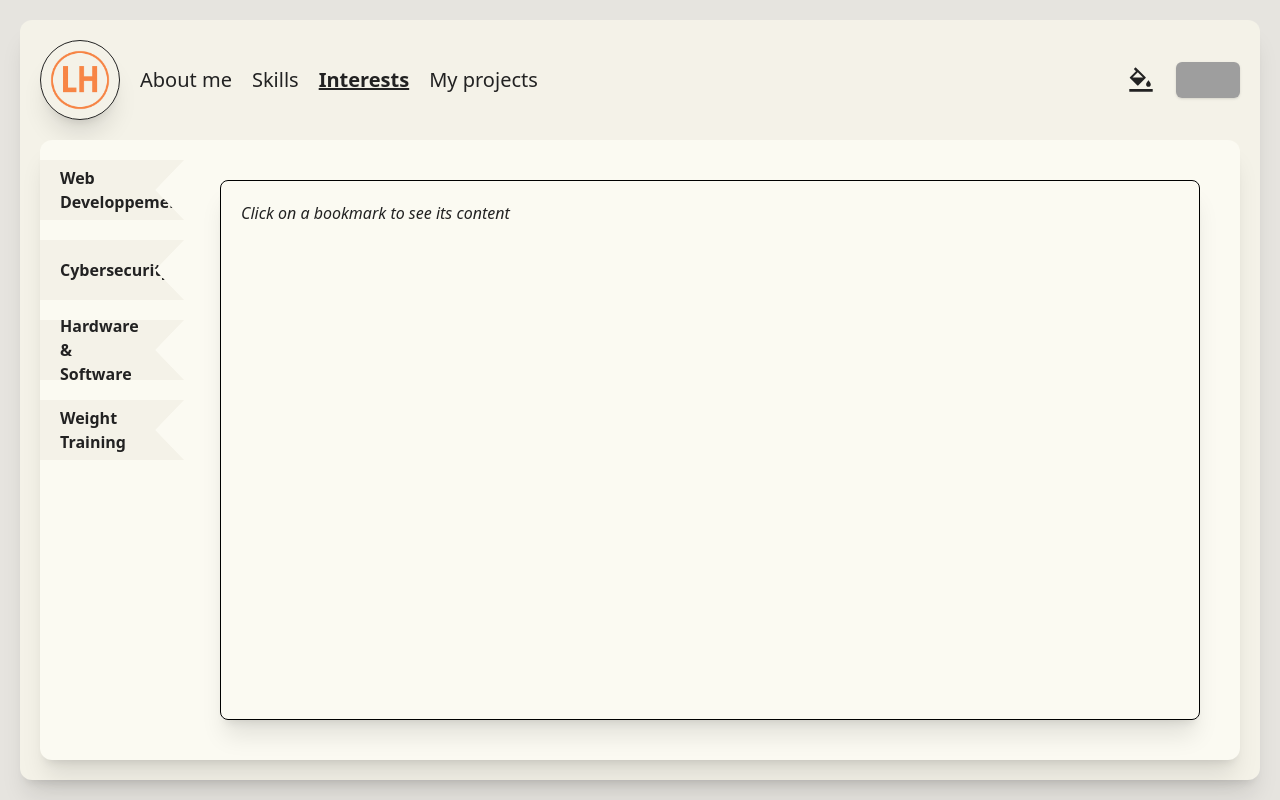
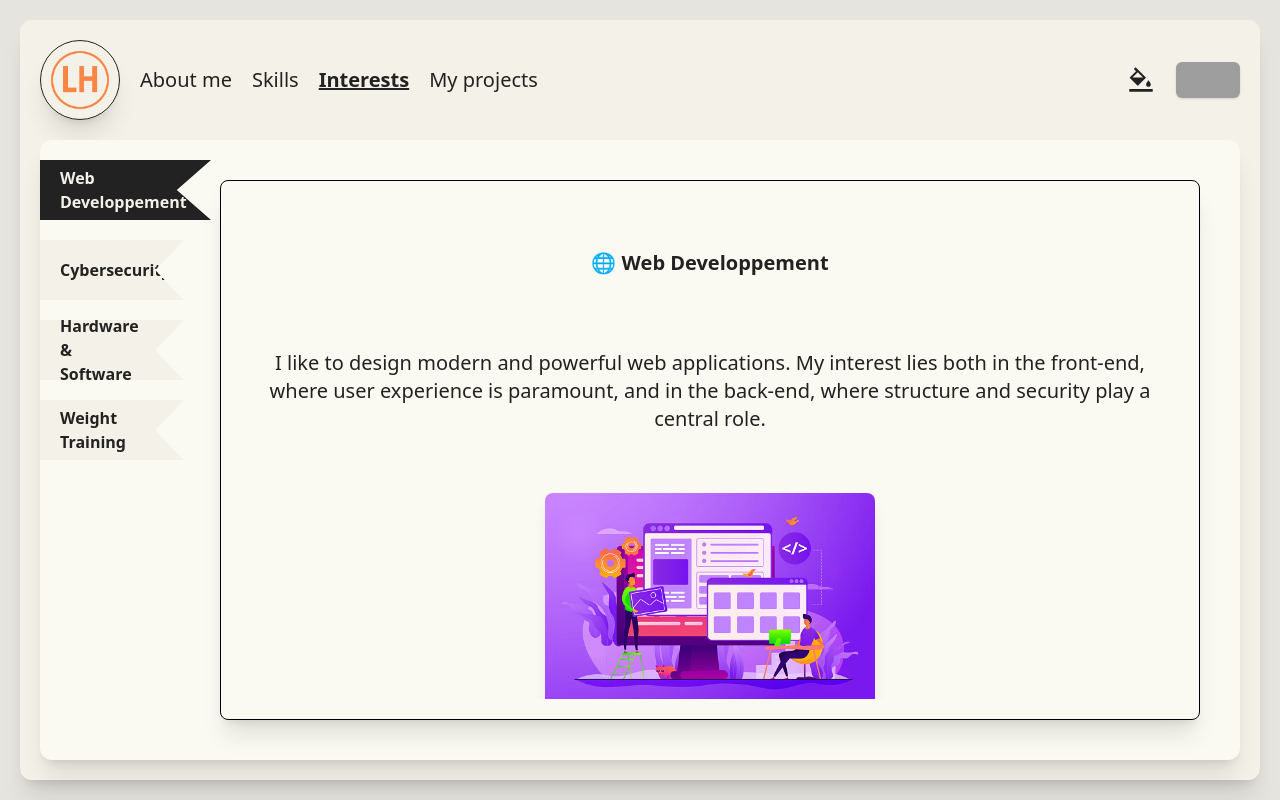
Before and after one commit to Loicrogue/monSite, a React (Vite) app in the folder front/: page /interests in a window 1280 px wide. Built offline with nearby package versions, Linux system fonts and the light colour scheme; grey boxes are pictures that could not be loaded.

Commit message:
removed hintclick and counter on interests page

```diff
--- a/front/src/components/interestsComponent.tsx
+++ b/front/src/components/interestsComponent.tsx
@@ -1,4 +1,4 @@
-import React, { useState, useEffect } from 'react';
+import React, { useState } from 'react';
 import { motion } from 'framer-motion';
 import { useTranslation } from 'react-i18next';
 import useResponsive from '../hooks/useResponsive';
@@ -10,27 +10,14 @@ import Fitness from "./interestsList/Fitness";
 const InterestsComponent: React.FC = () => {
   const { t } = useTranslation();
   const { isMobile, isTablet } = useResponsive();
+
   const paddingContentZoneClass = isTablet ? "py-5 pr-5" : "py-10 pr-10";
   const textSizeClass = isTablet ? "text-sm" : "text-l";
   const paddingLeftBookmarkTextClass = isTablet ? "pl-2" : "pl-5";
   const widthBookmarkClass = isTablet ? "w-5/20" : "w-3/20";
   const widthContentClass = isTablet ? "w-15/20" : "w-17/20";
 
-  const [selectedId, setSelectedId] = useState<string | null>(null);
-  const [hintClickCount, setHintClickCount] = useState<number>(0);
-
-  const handleHintClick = () => {
-    if (!selectedId) {
-      setHintClickCount((prev) => prev + 1);
-    }
-  };
-
-  useEffect(() => {
-    if (hintClickCount === 5) {
-      alert(t("pages.interests.alertClic"));
-      setHintClickCount(0);
-    }
-  }, [hintClickCount]);
+  const [selectedId, setSelectedId] = useState<string>("1");
 
   const bookmarks = [
     { id: "1", label: t("pages.interests.bookmarks.webDev"), content: <WebDev /> },
@@ -73,19 +60,10 @@ const InterestsComponent: React.FC = () => {
             transition={{ duration: 0.8, ease: "easeOut" }}
             className="w-full h-full p-3"
           >
-            <div
-              className="flex flex-row h-full rounded-lg border border-black shadow-xl p-5"
-              onClick={handleHintClick}
-            >
-              {selectedId ? (
+            <div className="flex flex-row h-full rounded-lg border border-black shadow-xl p-5">
               <div key={selectedId} className="w-full text-l text-monSite overflow-y-auto scrollbar-child-container-monSite">
                 {bookmarks.find((s) => s.id === selectedId)?.content}
               </div>
-              ) : (
-                <span className="text-monSite italic">
-                  {t("pages.interests.selectHint")}
-                </span>
-              )}
             </div>
           </motion.div>
         </div>
@@ -129,19 +107,10 @@ const InterestsComponent: React.FC = () => {
             transition={{ duration: 0.8, ease: "easeOut" }}
             className={`${widthContentClass} h-full ${paddingContentZoneClass}`}
           >
-            <div
-              className="flex flex-row h-full rounded-lg border border-black shadow-xl p-5"
-              onClick={handleHintClick}
-            >
-              {selectedId ? (
+            <div className="flex flex-row h-full rounded-lg border border-black shadow-xl p-5">
               <div key={selectedId} className={`${textSizeClass} w-full text-monSite overflow-y-auto scrollbar-child-container-monSite`}>
                 {bookmarks.find((s) => s.id === selectedId)?.content}
               </div>
-              ) : (
-                <span className="text-monSite italic">
-                  {t("pages.interests.selectHint")}
-                </span>
-              )}
             </div>
           </motion.div>
         </div>
--- a/front/src/locales/en/translation.json
+++ b/front/src/locales/en/translation.json
@@ -67,9 +67,7 @@
           "1": "For me, weightlifting is much more than just a sport: it is a discipline that teaches me consistency, rigor, and patience.",
           "2": "I like to follow my progress, adjust my programs and experiment with new training methods. It is a balance between physical, mental and lifestyle effort that brings me energy and determination every day."
         }
-      },
-      "selectHint": "Click on a bookmark to see its content",
-      "alertClic": "Please select a bookmark !"
+      }
     },
     "myProjects": {
 
--- a/front/src/locales/fr/translation.json
+++ b/front/src/locales/fr/translation.json
@@ -67,9 +67,7 @@
           "1": "La musculation est pour moi bien plus qu’un simple sport : c’est une discipline qui m’apprend la constance, la rigueur et la patience.",
           "2": "J’aime suivre ma progression, ajuster mes programmes et expérimenter de nouvelles méthodes d’entraînement. C’est un équilibre entre effort physique, mental et hygiène de vie, qui m’apporte énergie et détermination au quotidien."
         }
-      },
-      "selectHint": "Cliquez sur un signet pour voir son contenu",
-      "alertClic": "Veuillez sélectionner un signet !"
+      }
     },
     "myProjects": {
 
--- a/front/src/locales/it/translation.json
+++ b/front/src/locales/it/translation.json
@@ -67,9 +67,7 @@
           "1": "Per me il bodybuilding è molto più di un semplice sport: è una disciplina che mi insegna la costanza, il rigore e la pazienza.",
           "2": "Mi piace seguire i miei progressi, regolare i miei programmi e sperimentare nuovi metodi di allenamento. È un equilibrio tra sforzo fisico, mentale e stile di vita sano che mi dà energia e determinazione ogni giorno."
         }
-      },
-      "selectHint": "Clicca su un segnalibro per vedere il suo contenuto",
-      "alertClic": "Seleziona un segnalibro !"
+      }
     },
     "myProjects": {
 
```
Lines whose indentation alone changed are shown as unchanged.
